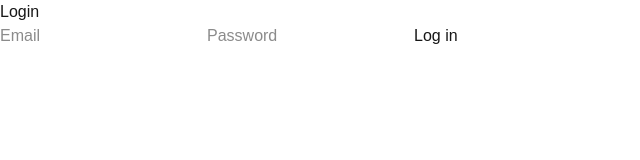
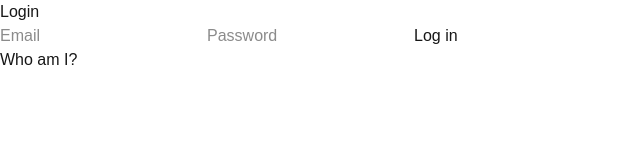
Before and after one commit to charltonjahya-code/CatalogStore-frontend, a Next.js app: page /login in a window 1280 px wide. Shown: the top 160 px of the page, without its empty margins (0-640 px from the left). Built offline with nearby package versions, Linux system fonts and the light colour scheme.

Commit message:
add authenticated request using stored token

```diff
--- a/app/login/page.tsx
+++ b/app/login/page.tsx
@@ -7,6 +7,7 @@ export default function Login(){
     const [email, setEmail] = useState('');
     const [password, setPassword] = useState('');
     const [message, setMessage] = useState('');
+    const [profile, setProfile] = useState('');
 
     // function that runs when the form is submitted
     async function handleSubmit(e: React.SubmitEvent<HTMLFormElement>){
@@ -32,6 +33,22 @@ export default function Login(){
         }
     }
 
+    async function fetchProfile() {
+        const token = localStorage.getItem('token');   // read the saved token
+
+        const res = await fetch('http://localhost:3001/me', {
+            headers: { Authorization: `Bearer ${token}` }  // attach it
+        });
+
+        const data = await res.json();
+
+        if (res.ok) {
+            setProfile(JSON.stringify(data.user));  // show who we are
+        } else {
+            setProfile('Not authorized');
+        }
+    }
+
     return (
     <div>
       <h1>Login</h1>
@@ -50,6 +67,8 @@ export default function Login(){
         />
         <button type="submit">Log in</button>
       </form>
+      <button onClick={fetchProfile}>Who am I?</button>
+      <p>{profile}</p>
       <p>{message}</p>
     </div>
   );
```
